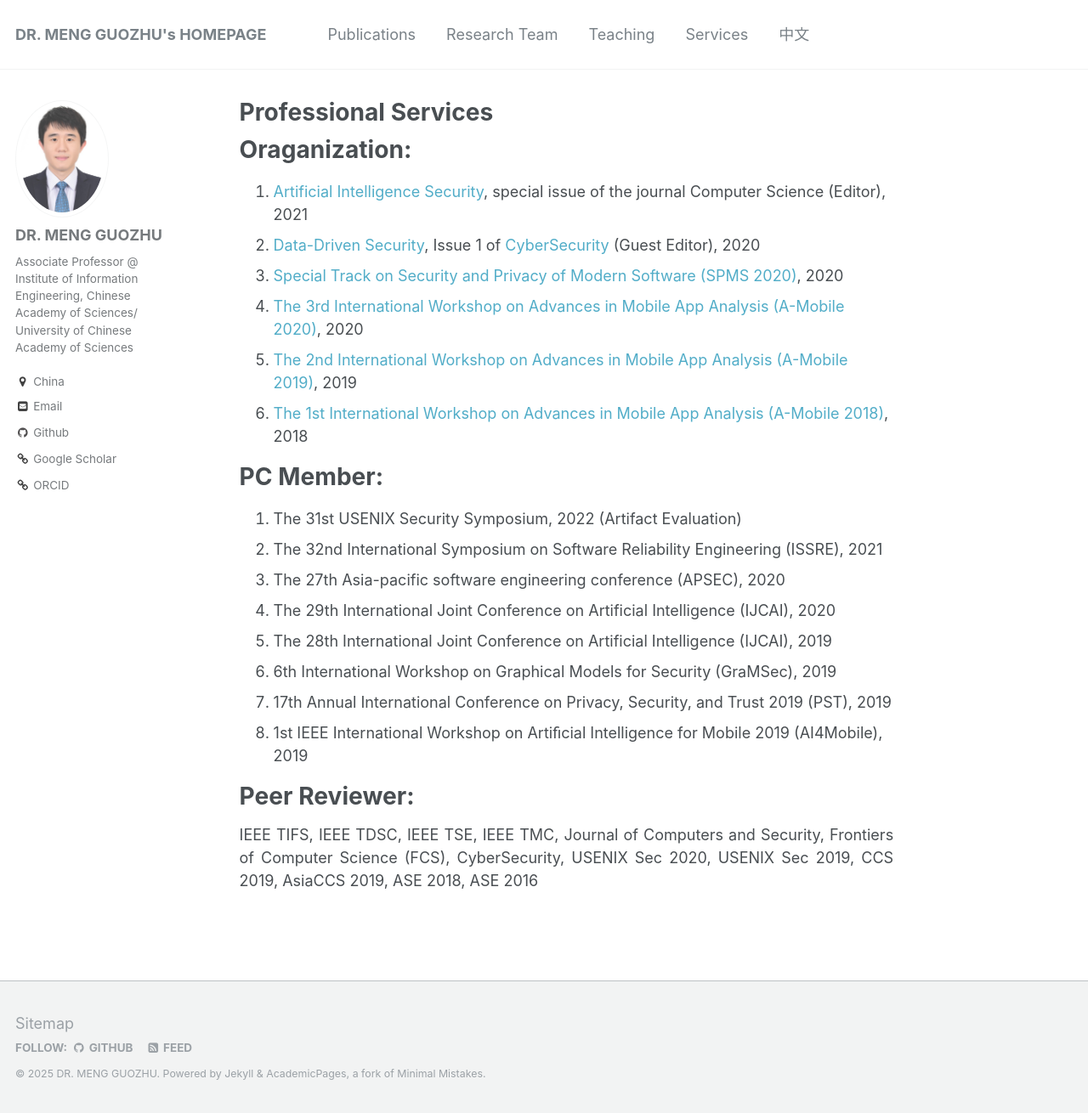
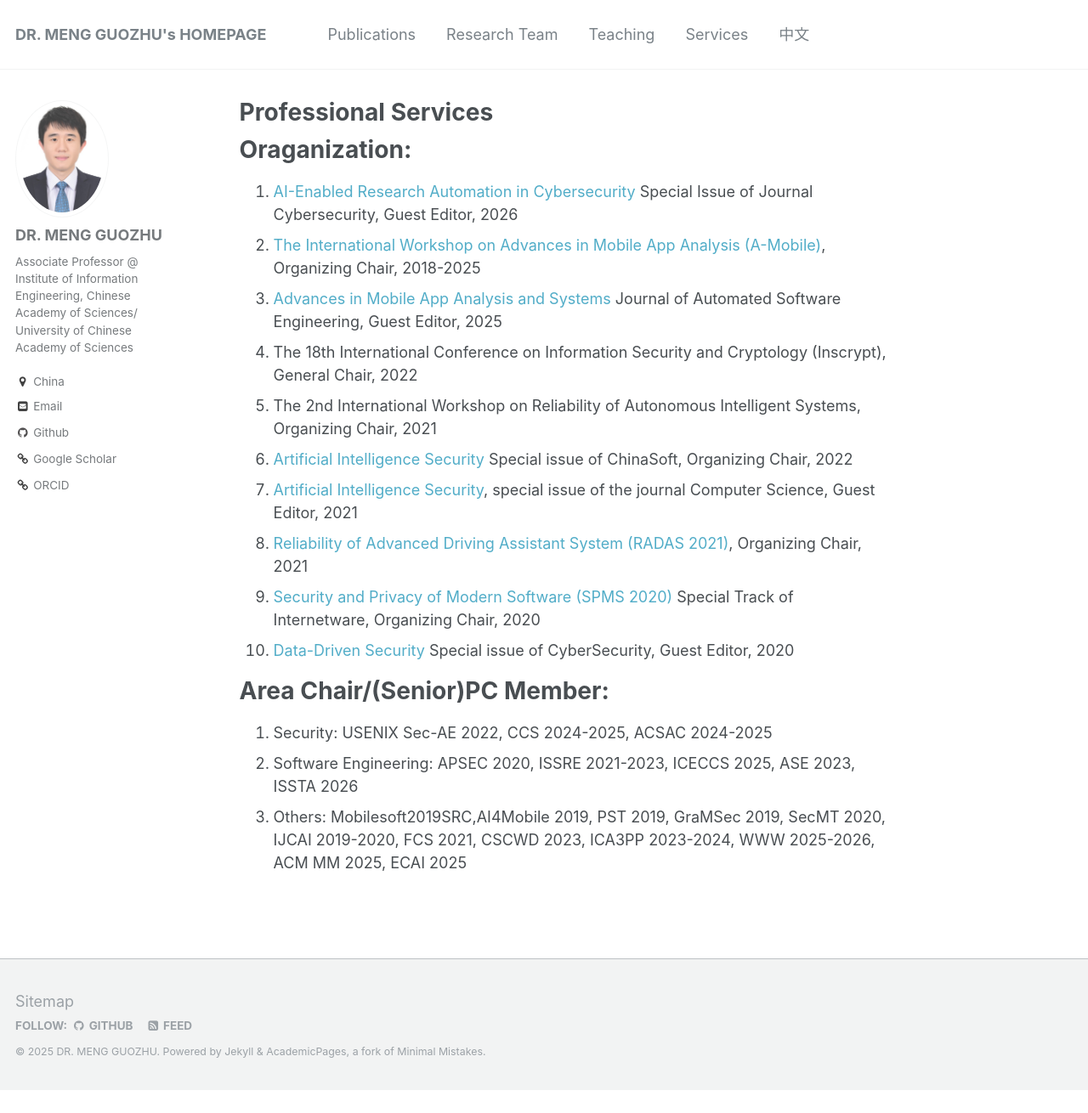
Before and after one commit to impillar/impillar.github.io, a Jekyll site: the page built from _pages/services.md, in a window 1280 px wide and 1310 px high. Shown: the whole window at 85% size. Built offline with Jekyll 4.4.1, drawn with Linux system fonts in a browser that asks for light colours.

Commit message:
update services.md

```diff
--- a/_pages/services.md
+++ b/_pages/services.md
@@ -8,22 +8,19 @@ author_profile: true
 
 # Oraganization:
 
-1. [Artificial Intelligence Security](http://www.jsjkx.com/CN/news/news46.shtml){:target="_blank" rel="noopener"}, special issue of the journal Computer Science (Editor), 2021
-2. [Data-Driven Security](https://www.springeropen.com/collections/data-driven-security){:target="_blank" rel="noopener"}, Issue 1 of [CyberSecurity](https://link.springer.com/journal/42400){:target="_blank" rel="noopener"} (Guest Editor), 2020
-3. [Special Track on Security and Privacy of Modern Software (SPMS 2020)](https://internetware2020.github.io/sp55.html/){:target="_blank" rel="noopener"}, 2020
-4. [The 3rd International Workshop on Advances in Mobile App Analysis (A-Mobile 2020)](https://a-mobile.github.io/){:target="_blank" rel="noopener"}, 2020
-5. [The 2nd International Workshop on Advances in Mobile App Analysis (A-Mobile 2019)](https://a-mobile.github.io/amobile2019.html){:target="_blank" rel="noopener"}, 2019
-6. [The 1st International Workshop on Advances in Mobile App Analysis (A-Mobile 2018)](https://a-mobile.github.io/amobile2018.html){:target="_blank" rel="noopener"}, 2018
+1. [AI-Enabled Research Automation in Cybersecurity](https://link.springer.com/collections/hiajchbhih){:target="_blank" rel="noopener"} Special Issue of Journal Cybersecurity, Guest Editor, 2026
+2. [The International Workshop on Advances in Mobile App Analysis (A-Mobile)](https://a-mobile.github.io/amobile2018.html){:target="_blank" rel="noopener"}, Organizing Chair, 2018-2025
+3. [Advances in Mobile App Analysis and Systems](https://link.springer.com/collections/ihiejebagd){:target="_blank" rel="noopener"} Journal of Automated Software Engineering, Guest Editor, 2025
+4. The 18th International Conference on Information Security and Cryptology (Inscrypt), General Chair, 2022
+5. The 2nd International Workshop on Reliability of Autonomous Intelligent Systems, Organizing Chair, 2021
+6. [Artificial Intelligence Security](https://chinasoft.ccf.org.cn/2022/papers/2.html){:target="_blank" rel="noopener"} Special issue of ChinaSoft, Organizing Chair, 2022
+7. [Artificial Intelligence Security](http://www.jsjkx.com/CN/news/news46.shtml){:target="_blank" rel="noopener"}, special issue of the journal Computer Science, Guest Editor, 2021
+8. [Reliability of Advanced Driving Assistant System (RADAS 2021)](https://easychair.org/cfp/radas2021){:target="_blank" rel="noopener"}, Organizing Chair, 2021
+9. [Security and Privacy of Modern Software (SPMS 2020)](https://internetware2020.github.io/sp55.html/){:target="_blank" rel="noopener"} Special Track of Internetware, Organizing Chair, 2020
+10. [Data-Driven Security](https://www.springeropen.com/collections/data-driven-security){:target="_blank" rel="noopener"} Special issue of CyberSecurity, Guest Editor, 2020
 
-# PC Member:
-1. The 31st USENIX Security Symposium, 2022 (Artifact Evaluation)
-2. The 32nd International Symposium on Software Reliability Engineering (ISSRE), 2021
-3. The 27th Asia-pacific software engineering conference (APSEC), 2020
-4. The 29th International Joint Conference on Artificial Intelligence (IJCAI), 2020
-5. The 28th International Joint Conference on Artificial Intelligence (IJCAI), 2019
-6. 6th International Workshop on Graphical Models for Security (GraMSec), 2019
-7. 17th Annual International Conference on Privacy, Security, and Trust 2019 (PST), 2019
-8. 1st IEEE International Workshop on Artiﬁcial Intelligence for Mobile 2019 (AI4Mobile), 2019
+# Area Chair/(Senior)PC Member:
 
-# Peer Reviewer:
-IEEE TIFS, IEEE TDSC, IEEE TSE, IEEE TMC, Journal of Computers and Security, Frontiers of Computer Science (FCS), CyberSecurity, USENIX Sec 2020, USENIX Sec 2019, CCS 2019, AsiaCCS 2019, ASE 2018, ASE 2016
+1. Security: USENIX Sec-AE 2022, CCS 2024-2025, ACSAC 2024-2025
+2. Software Engineering: APSEC 2020, ISSRE 2021-2023, ICECCS 2025, ASE 2023, ISSTA 2026
+3. Others: Mobilesoft2019SRC,AI4Mobile 2019, PST 2019, GraMSec 2019, SecMT 2020, IJCAI 2019-2020, FCS 2021, CSCWD 2023, ICA3PP 2023-2024, WWW 2025-2026, ACM MM 2025, ECAI 2025
```
